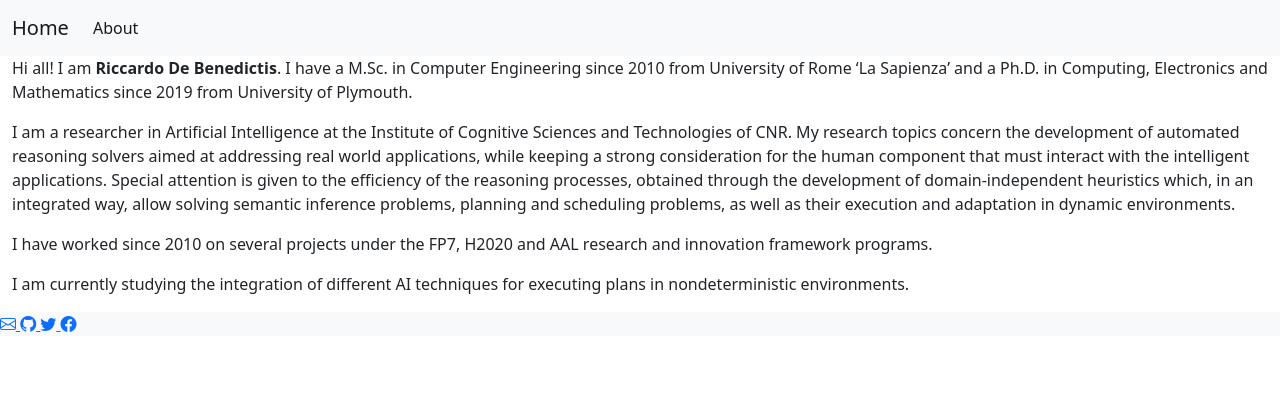
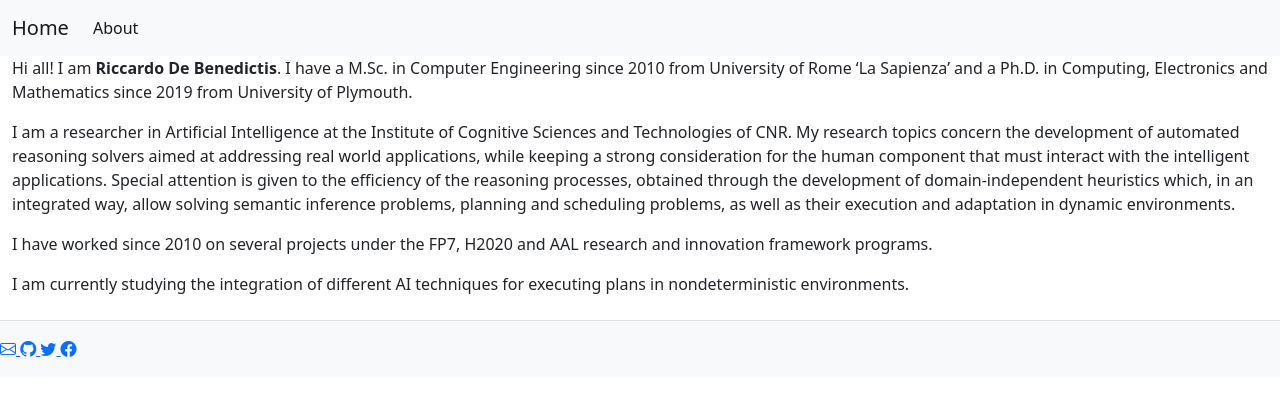
Before and after one commit to riccardodebenedictis/riccardodebenedictis.github.io, a Jekyll site: the page built from about.md, in a window 1280 px wide. Shown: the top 396 px of the page. Built offline with Jekyll 4.4.1, drawn with Linux system fonts in a browser that asks for light colours.

Commit message:
minor improvements..

```diff
--- a/_includes/footer.html
+++ b/_includes/footer.html
@@ -1,4 +1,4 @@
-<footer class="bg-light">
+<footer class="bg-light d-flex flex-wrap justify-content-between align-items-center py-3 my-4 border-top">
     <div>
         <a href="mailto:riccardo.debenedictis@istc.cnr.it">
             <i class="bi bi-envelope"></i>
```
